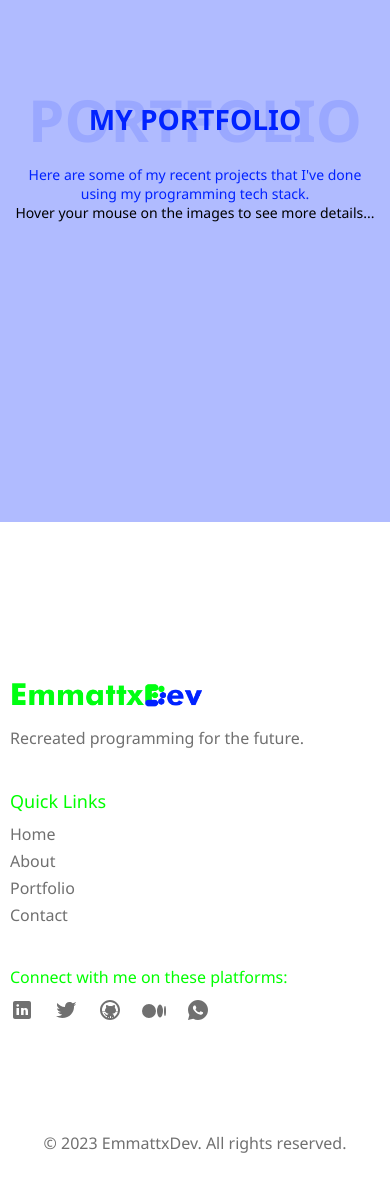
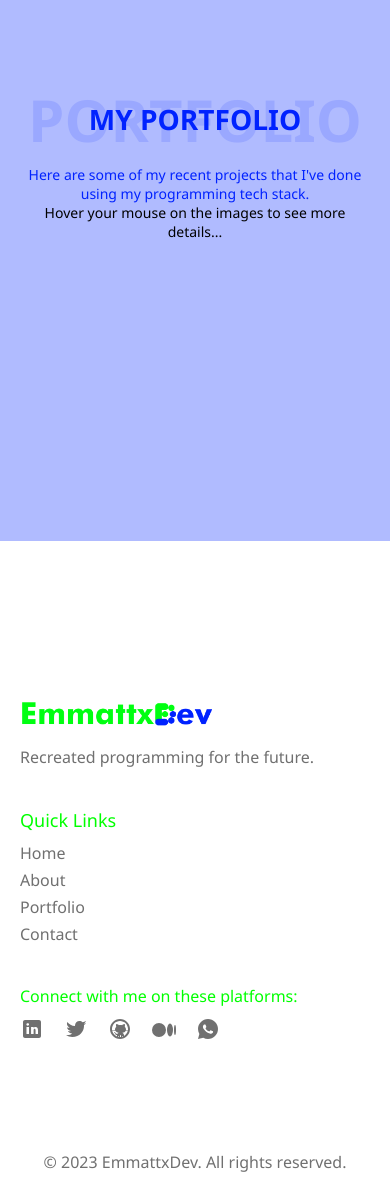
Before and after one commit to EmmattxDev/EmmattxDev-Website, a Django app: page /portfolio/ in a window 390 px wide. Shown: the part 55-1258 px from the top of the page. Before the commit the page ends 1208 px from the top, so only its background shows below. Run offline with Django 4.2, Linux system fonts and the light colour scheme; data that the repository does not hold is empty; parts of the project's set-up code (start-up, migrations or seed data) failed here and were passed over.

Commit message:
made changes to media query css for mobile device

```diff
--- a/pages/static/pages/css/_mediaqueries.scss
+++ b/pages/static/pages/css/_mediaqueries.scss
@@ -10,8 +10,8 @@
     .footer-content{
         padding-top: 100px;
         padding-bottom: 100px;
-        padding-left: 10px;
-        padding-right: 10px;
+        padding-left: 20px;
+        padding-right: 20px;
 
     }
 
--- a/pages/static/pages/css/main.css
+++ b/pages/static/pages/css/main.css
@@ -1445,8 +1445,8 @@ footer .footer-main .footer-copy {
   .footer-content {
     padding-top: 100px;
     padding-bottom: 100px;
-    padding-left: 10px;
-    padding-right: 10px;
+    padding-left: 20px;
+    padding-right: 20px;
   }
   .section-header .section-title {
     font-size: 28px;
```
